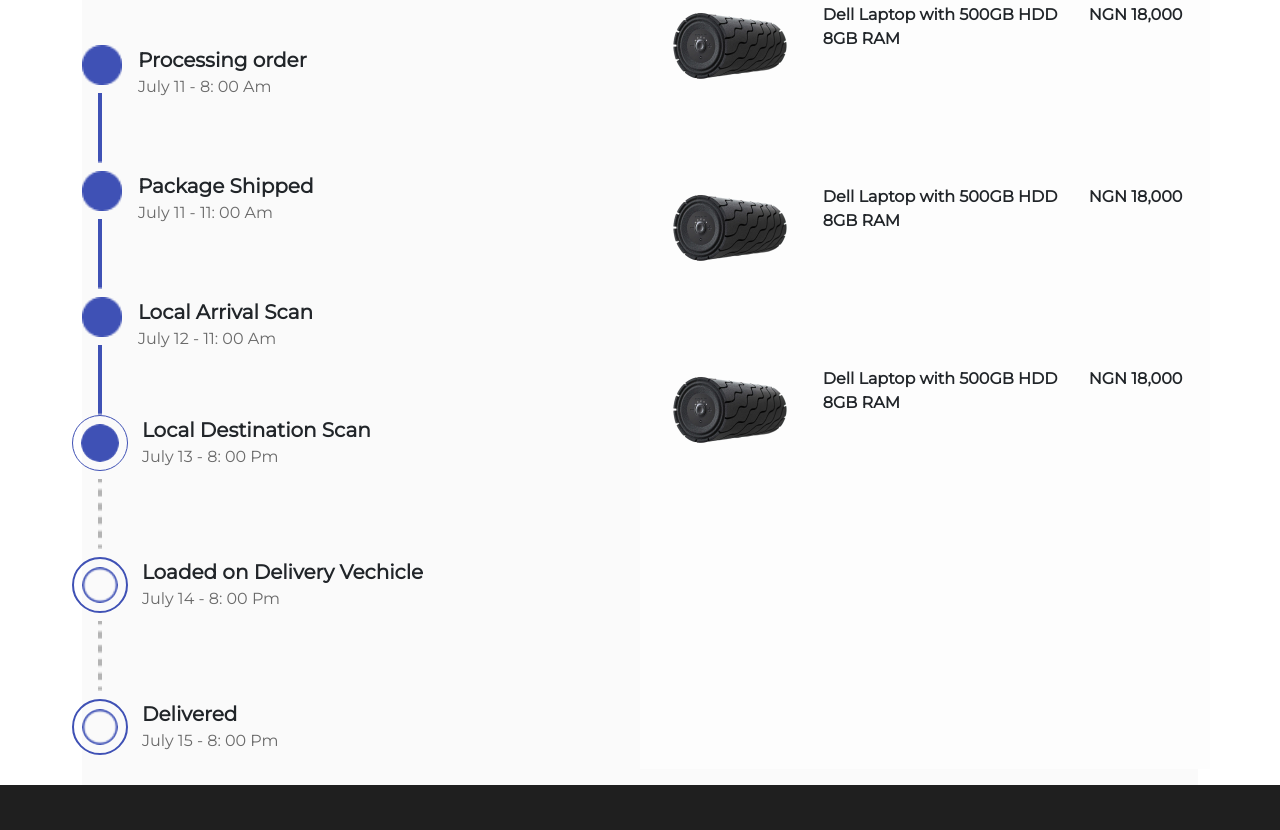
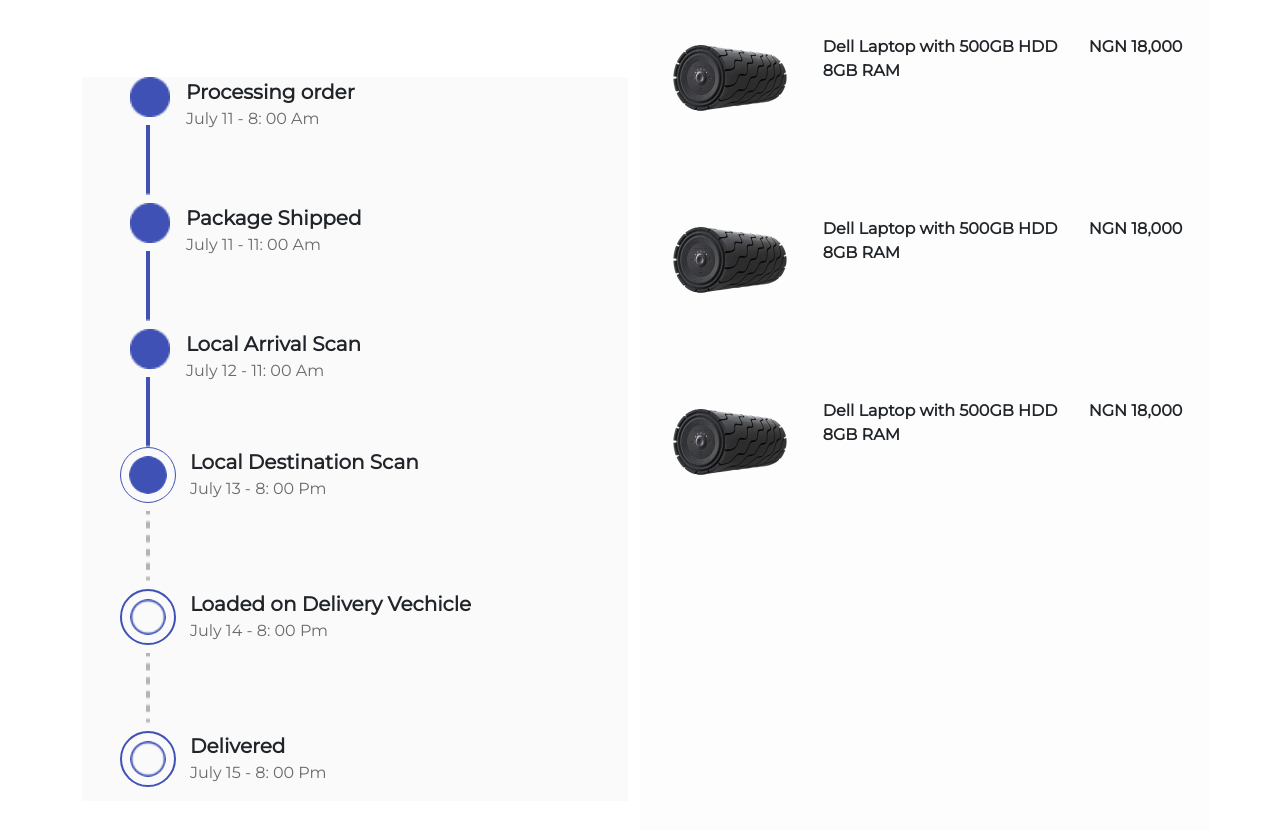
Before and after one commit to muubaraq/kodetech-test, a plain HTML site: page pages/order-tracking.html in a window 1280 px wide. Shown: the part 648-1478 px from the top of the page. Drawn offline with nearby package versions, Linux system fonts and the light colour scheme.

Commit message:
ch:changes

```diff
--- a/pages/order-tracking.html
+++ b/pages/order-tracking.html
@@ -76,9 +76,9 @@
         <img src="../images/order-tracking-images/Vector (2).png" alt="" class="img-fluid me-4" style="height: 3vh;">
 
       </div>
-      <div class="order-tracker py-3 " style="background-color: #fafafa;">
+      <div class="order-tracker py-5 " >
         <div class="row">
-          <div class="col-lg-6 col-md-12 col-sm-12 left-section">
+          <div class="col-lg-6 col-md-12 col-sm-12 left-section pb-5" style="padding-bottom: 200px!important;">
             <p class="fw-bolder" style="font-size: 18px;">Track Order</p>
             <p  style="color: rgba(180, 180, 180, 1);" >Estimated Delivery</p>
             <h4 style="color: rgba(63, 81, 181, 1); font-weight: 600;" >Friday July 15</h4>
@@ -89,19 +89,20 @@
                 <p> <span class="fw-bolder" style="font-size: 18px;">Shipping to</span> <br> <span style="font-size: 16px; font-weight: 400px;" class="fw-bold" >Chudi victor</span> <br> <span style="font-size: 16px; font-weight: 400px; color: #6A6A6A;">Suite M74, Road 5, Ikota Plaza, Lekki <br> Lagos Nigeria.</p>
                 </span> </div>
             </div>
-            <div class="tracker d-flex mt-5">
+           <div class="trackers" style="background: #fafafa; width: 100%;">
+            <div class="tracker d-flex mt-5 ps-5">
               <div class="tracker-icon">
                 <img src="../images/order-tracking-images/Ellipse 14.png" alt="" class="img-fluid" style="width: 5vh;"> <br>
                 <img src="../images/order-tracking-images/Vector 1.png" alt="" class="img-fluid ms-3 mt-2" style="width: 4px; height: 70px;">
 
               </div>
-              <div class="tracker-update ms-3">
+              <div class="tracker-update ms-3 ">
                 <h7 class="fw-bolder fs-5 ">Processing order</h7>
                 <p style="color: #6A6A6A;">July 11 - 8: 00 Am</p>
               </div>
 
             </div>
-            <div class="tracker d-flex mt-2 ">
+            <div class="tracker d-flex mt-2 ps-5">
               <div class="tracker-icon">
                 <img src="../images/order-tracking-images/Ellipse 14.png" alt="" class="img-fluid" style="width: 5vh;"> <br>
                 <img src="../images/order-tracking-images/Vector 1.png" alt="" class="img-fluid ms-3 mt-2" style="width: 4px; height: 70px;">
@@ -113,7 +114,7 @@
               </div>
 
             </div>
-            <div class="tracker d-flex mt-2">
+            <div class="tracker d-flex mt-2 ps-5">
               <div class="tracker-icon">
                 <img src="../images/order-tracking-images/Ellipse 14.png" alt="" class="img-fluid" style="width: 5vh;"> <br>
                 <img src="../images/order-tracking-images/Vector 1.png" alt="" class="img-fluid ms-3 mt-2" style="width: 4px; height: 70px;">
@@ -125,7 +126,7 @@
               </div>
 
             </div>
-            <div class="tracker  d-flex ">
+            <div class="tracker  d-flex  ps-5">
               <div class="tracker-icon ">
                 <img src="../images/order-tracking-images/Ellipse 14.png" alt="" class="img-fluid py-2 px-2 " style="width: 7vh; border: 1px solid rgba(63, 81, 181, 1); border-radius: 100px; position: relative; left: -10px;"> <br>
                 <img src="../images/order-tracking-images/Vector 4.png" alt="" class="img-fluid ms-3 mt-2" style="width: 4px; height: 70px;">
@@ -137,7 +138,7 @@
               </div>
 
             </div>
-            <div class="tracker mt-2 d-flex ">
+            <div class="tracker mt-2 d-flex  ps-5">
               <div class="tracker-icon ">
                 <img src="../images/order-tracking-images/Ellipse 14 (1).png" alt="" class="img-fluid py-2 px-2 " style="width: 7vh; border: 2px solid rgba(63, 81, 181, 1); border-radius: 100px; position: relative; left: -10px;"> <br>
                 <img src="../images/order-tracking-images/Vector 4.png " alt="" class="img-fluid ms-3 mt-2" style="width: 4px; height: 70px;">
@@ -149,7 +150,7 @@
               </div>
 
             </div>
-            <div class="tracker mt-2 d-flex ">
+            <div class="tracker mt-2 d-flex ps-5">
               <div class="tracker-icon ">
                 <img src="../images/order-tracking-images/Ellipse 14 (1).png" alt="" class="img-fluid py-2 px-2 " style="width: 7vh; border: 2px solid rgba(63, 81, 181, 1); border-radius: 100px; position: relative; left: -10px;"> <br>
 
@@ -160,6 +161,7 @@
               </div>
 
             </div>
+           </div>
           </div>
           <div class="right-section col-lg-6 col-md-12 col-sm-12 pt-5 " style="background-color: #fdfdfd;">
             <div class="shipment pt-5">
```
